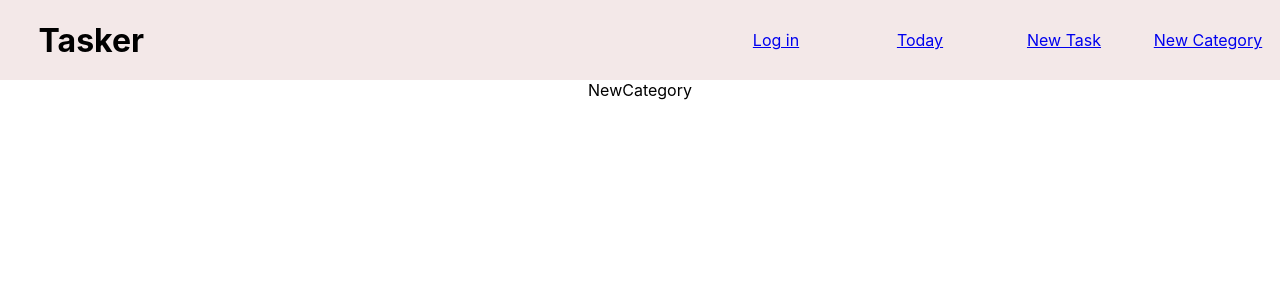
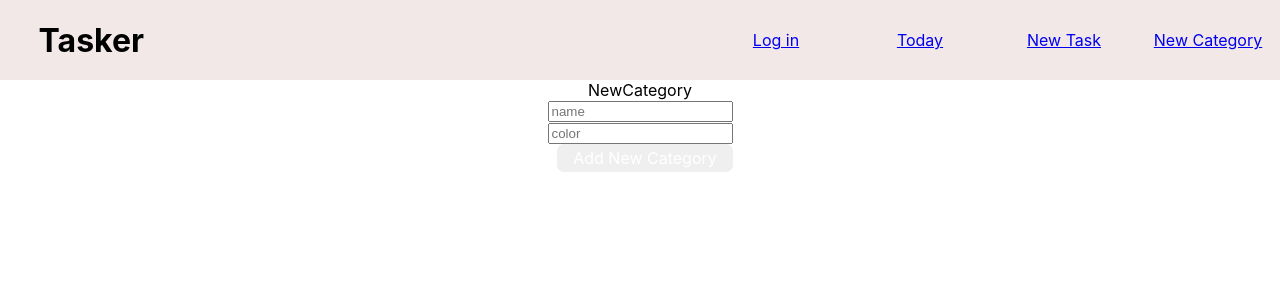
Before and after one commit to Dante-Berishaj/tasker, a React (Create React App) app: page /newCategory in a window 1280 px wide. Shown: the top 300 px of the page. Built offline with nearby package versions, Linux system fonts and the light colour scheme.

Commit message:
complete task successfully

```diff
--- a/src/screens/CategoryDetails.js
+++ b/src/screens/CategoryDetails.js
@@ -8,12 +8,18 @@ import classes from './categoryDetails.module.css'
 /api/lists/{id}/tasks didnt let me process data even though i gave the
 bearer token in postman so I had to do it by filtering the tasks
 task_list_id property with the current lists id
+
+let TaskId = task.id
+              setTaskId(TaskId)
+              console.log(TaskId)
+              console.log(taskId)
 */
 const CategoryDetails = (props) => {
   const catId = props.match.params.catId;
 
   const [currentCategory, setCurrentCategory] = useState([]);
   const [tasks, setTasks] = useState([]);
+  const [taskId,  setTaskId] = useState();
 
   const getCurrentCategory = async() => {
     let token = localStorage.getItem('token')
@@ -54,14 +60,29 @@ const CategoryDetails = (props) => {
 
   let catTasks = tasks;
 
-  console.log(catTasks)
-
   let currTasks = catTasks.filter(task => {
     // eslint-disable-next-line eqeqeq
     return task.task_list_id == catId
-  })
+  });
 
-  console.log(currTasks)
+  const completeTask = async(id) => {
+    console.log(id)
+    let token = localStorage.getItem('token')
+    await fetch(`/tasks/${id}`, {
+      method: 'PUT',
+      headers: {
+        'Content-Type': 'application/json',
+        'Accept': 'application/json',
+        "Authorization": `Bearer ` + token
+      },
+      body: JSON.stringify({
+        completed: 1
+      })
+    }).then(response => response.json())
+    .then(data => console.log(data))
+
+    window.location.reload();
+  }
 
   return (
     <>
@@ -78,7 +99,7 @@ const CategoryDetails = (props) => {
           <Card key={task.id}>
             <h1>{task.name}</h1>
             <h5>{task.completed === 1 ? 'completed' : 'not complete'}</h5>
-            {task.completed === 0 && <Button className={classes.btn}> Complete </Button>}
+            {task.completed === 0 && <Button onClick = { () => completeTask(task.id) } className={classes.btn}> Complete </Button>}
           </Card>
         ))
         }
--- a/src/screens/NewCategory.js
+++ b/src/screens/NewCategory.js
@@ -1,8 +1,30 @@
-import React from 'react'
+import React, { useState } from 'react';
+import Button from '../components/Button';
+import axios from 'axios';
 
 const NewCategory = () => {
+
+  const [name, setName] = useState('');
+  const [color, setColor] = useState('');
+
+  const AddNewCategory = (event) => {
+    event.preventDefault();
+    const data = {name, color};
+
+    fetch('/lists')
+  }
+
   return (
-    <div>NewCategory</div>
+    <div>
+      NewCategory
+      <form>
+        <input placeholder='name' onChange={event => setName(event.target.value)} />
+        <div>
+        <input placeholder='color' onChange={event => setColor(event.target.value)} />
+        </div>
+      </form>
+      <Button onClick={AddNewCategory}>Add New Category</Button>
+    </div>
   )
 }
 
```
